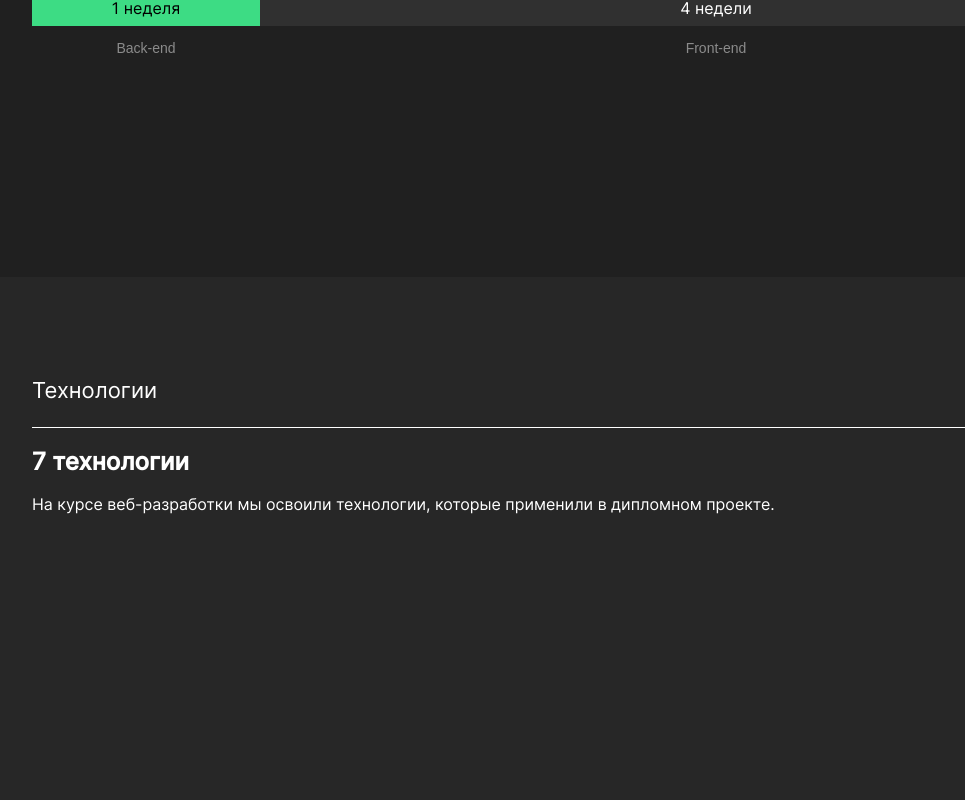
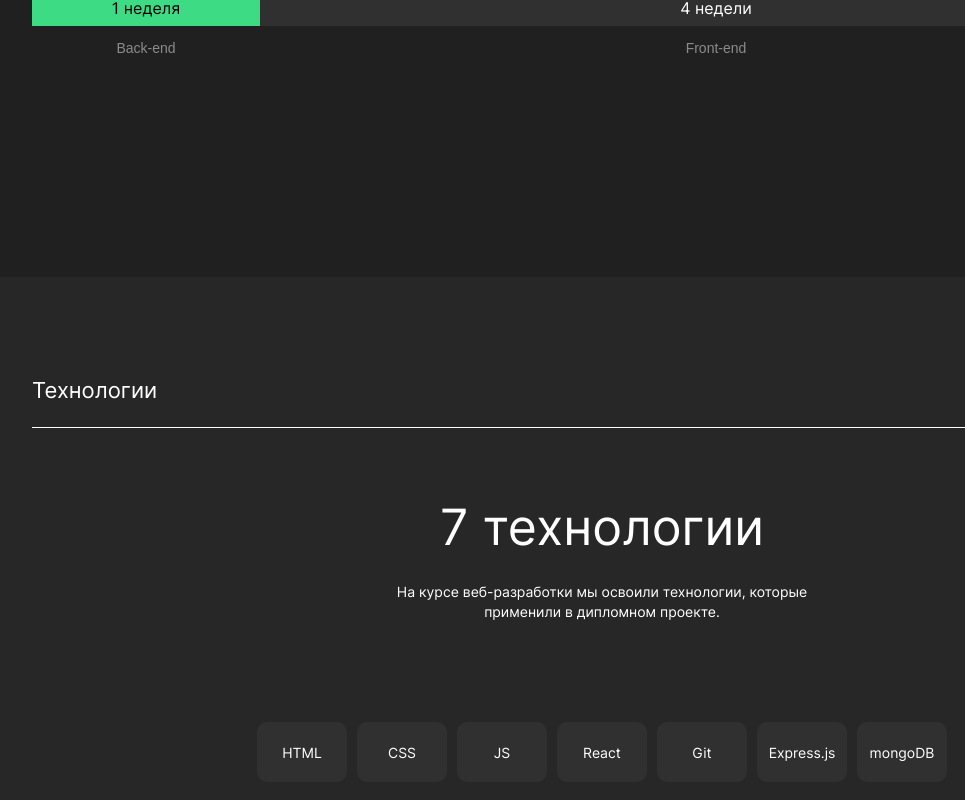
Before and after one commit to DaniyarOtynshin/movies-explorer-frontend, a React (Create React App) app: page / in a window 1280 px wide. Shown: the part 1105-1905 px from the top of the page, without its empty margins (38-1003 px from the left). Built offline with nearby package versions, Linux system fonts and the light colour scheme.

Commit message:
feat: add techs__items

```diff
--- a/src/components/Techs/Techs.css
+++ b/src/components/Techs/Techs.css
@@ -8,3 +8,44 @@
     padding: 100px 0 23px 0;
     margin: 0;
 }
+
+.techs__subtitle {
+    margin: 70px auto 0;
+    text-align: center;
+    font-weight: 400;
+    font-size: 50px;
+    line-height: 58px;
+    max-width: 600px;
+}
+
+.techs__description {
+    margin: 26px auto 0;
+    text-align: center;
+    font-weight: 400;
+    font-size: 14px;
+    line-height: 20px;
+    max-width: 460px;
+}
+
+.techs__items {
+    max-width: 690px;
+    margin: 100px auto 0;
+    display: flex;
+}
+
+.items__item {
+    width: 90px;
+    height: 60px;
+    border-radius: 10px;
+    background-color: #303030;
+    font-size: 14px;
+    line-height: 17px;
+    display: flex;
+    justify-content: center;
+    align-items: center;
+    margin: 0 10px 0 0;
+}
+
+.items__item:last-child {
+    margin: 0;
+}
--- a/src/components/Techs/Techs.jsx
+++ b/src/components/Techs/Techs.jsx
@@ -4,13 +4,17 @@ const Techs = (props) => {
     return (
         <section className="techs page__content page__content_grey">
             <div className="page__section">
-                <h2 className="techs__title title">
-                    Технологии
-                </h2>
-                <div className="techs__info">
-                    <h2 className="techs__subtitle">7 технологии</h2>
-                    <p className="techs__descritpion">На курсе веб-разработки мы освоили технологии, которые применили в дипломном проекте.</p>
-                    <div className="techs__items"></div>
+                <h2 className="techs__title title">Технологии</h2>
+                <h3 className="techs__subtitle">7 технологии</h3>
+                <p className="techs__description">На курсе веб-разработки мы освоили технологии, которые применили в дипломном проекте.</p>
+                <div className="techs__items items">
+                    <div className="items__item">HTML</div>
+                    <div className="items__item">CSS</div>
+                    <div className="items__item">JS</div>
+                    <div className="items__item">React</div>
+                    <div className="items__item">Git</div>
+                    <div className="items__item">Express.js</div>
+                    <div className="items__item">mongoDB</div>
                 </div>
             </div>
         </section>
```
